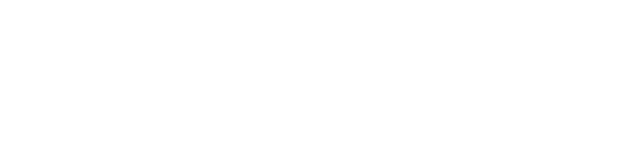
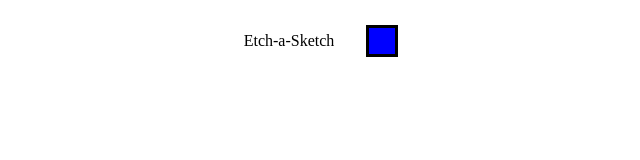
Before and after one commit to Kwadzovia/etch, a plain HTML site: page index.html in a window 1280 px wide. Shown: the whole page, without its empty margins (335-975 px from the left). Drawn offline with Linux system fonts and the light colour scheme.

Commit message:
title and first box rendered

```diff
--- a/index.html
+++ b/index.html
@@ -10,7 +10,12 @@
 </head>
 
 <body>
+    <div id="grid-container">
+        <div class="title">Etch-a-Sketch</div>
+        <div id="box-container">
 
+        </div>
+    </div>
 </body>
 
 </html>
--- a/script.js
+++ b/script.js
@@ -0,0 +1,11 @@
+const boxesPerRow = 4;
+
+let boxSelector = document.querySelector("#box-container");
+
+let boxInstance = document.createElement("div");
+boxInstance.style.height = "2rem";
+boxInstance.style.width = "2rem";
+boxInstance.style.backgroundColor = "blue";
+boxInstance.style.border = "3px,solid,black";
+boxInstance.classList.add("box")
+boxSelector.appendChild(boxInstance);
--- a/style.css
+++ b/style.css
@@ -3,3 +3,17 @@
     padding: 0;
     box-sizing: border-box;
 }
+
+#grid-container {
+    display: flex;
+    justify-content: center;
+    align-items: center;
+}
+
+#box-container {
+    display: flex;
+}
+
+.title {
+    margin: 2rem;
+}
```
